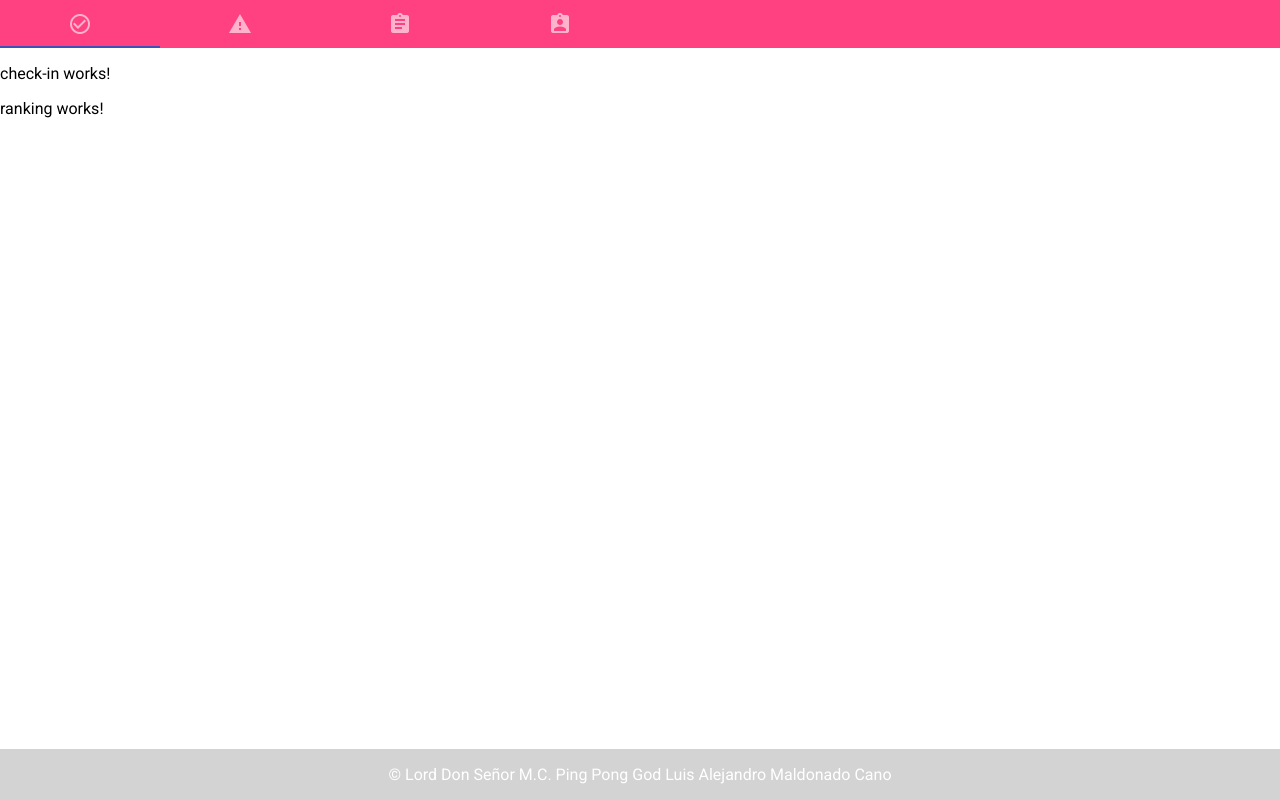
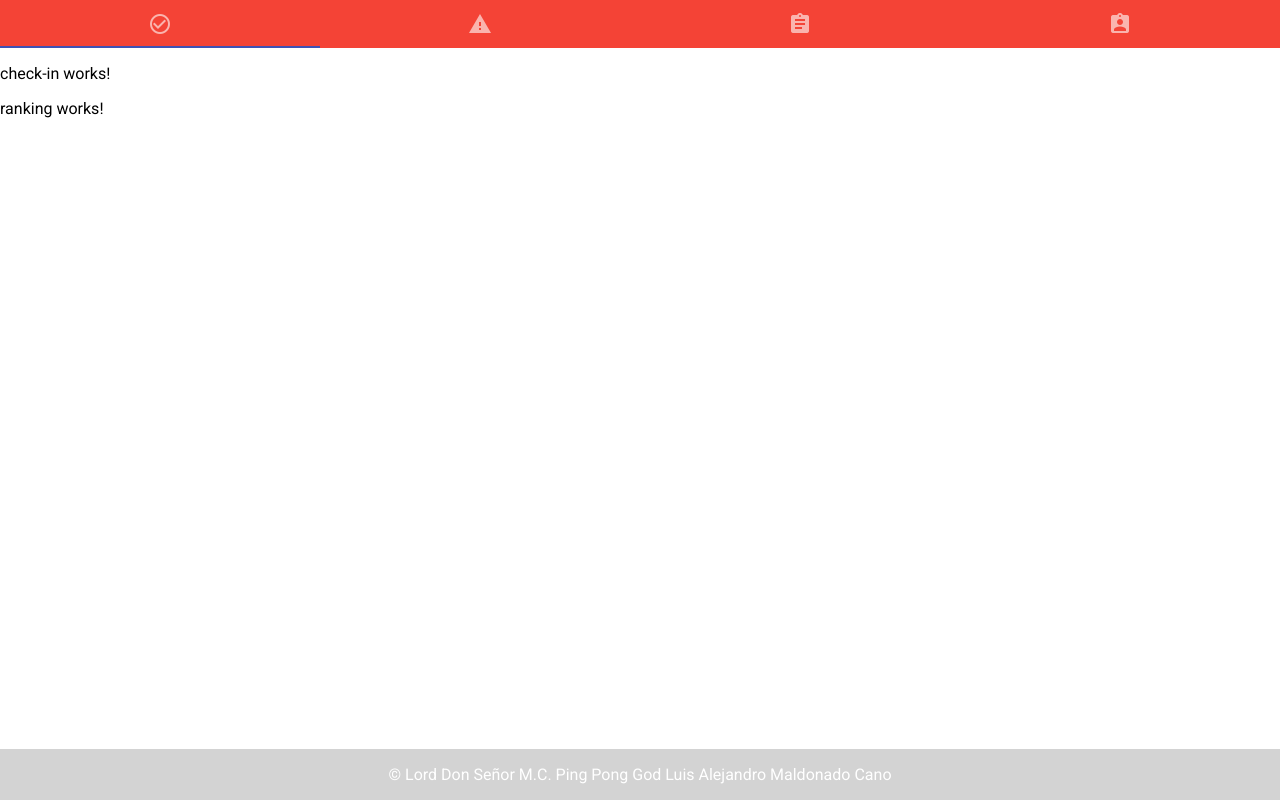
Before and after one commit to Miguelsiqueiros/Checador-Angular-8, an Angular app: page / in a window 1280 px wide. Built offline with nearby package versions, Linux system fonts and the light colour scheme.

Commit message:
Ajuste de ancho de los tabs del navbar

```diff
--- a/src/app/components/navbar/navbar.component.html
+++ b/src/app/components/navbar/navbar.component.html
@@ -1,4 +1,4 @@
-<mat-tab-group [backgroundColor]="'accent'">
+<mat-tab-group mat-stretch-tabs [backgroundColor]="'warn'">
     <mat-tab>
         <ng-template mat-tab-label>
             <mat-icon>check_circle_outline</mat-icon>
```
